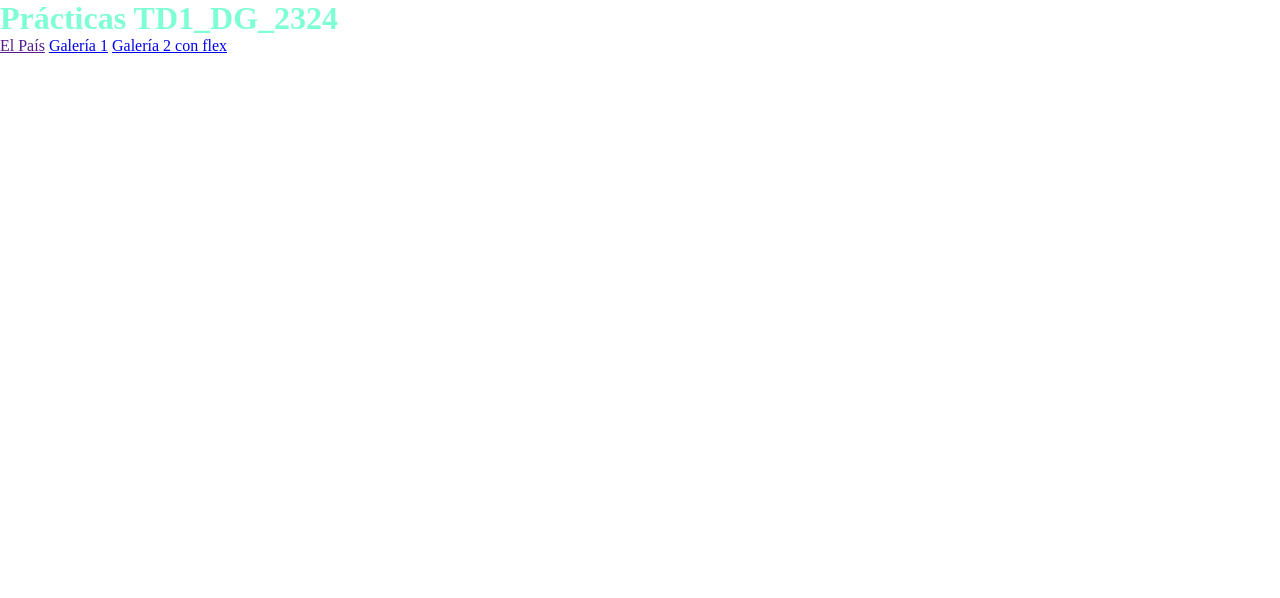
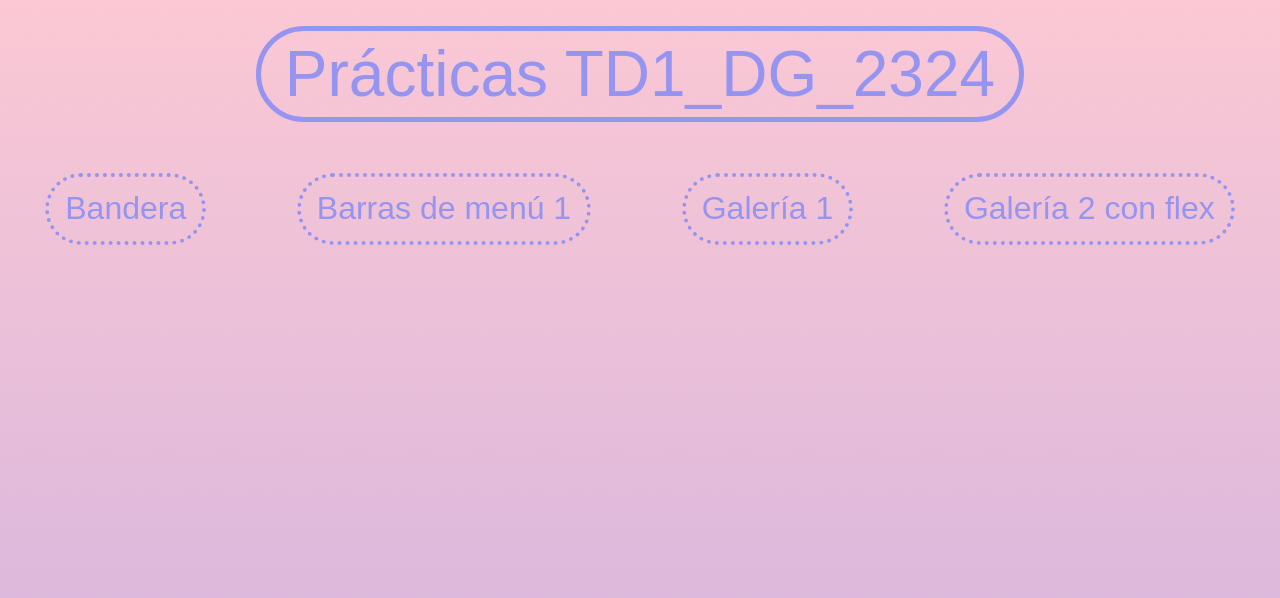
Before and after one commit to Pepsmm/TD1_DG_2324, a plain HTML site: page index.html in a window 1280 px wide. Drawn offline with Linux system fonts and the light colour scheme; a web font is replaced by a local one.

Commit message:
web menus
cambio estetica

```diff
--- a/index.html
+++ b/index.html
@@ -3,15 +3,34 @@
 <head>
     <meta charset="UTF-8">
     <meta name="viewport" content="width=device-width, initial-scale=1.0">
-    <title>Document</title>
+    <title>Página de índices</title>
     <link rel="stylesheet" href="style.css">
+
+    <link rel="stylesheet" href="https://use.typekit.net/uaq6fes.css">
 </head>
 <body>
 
-    <h1>Prácticas TD1_DG_2324</h1>
+    <div class="cajacabecera"><p class="cabecera">Prácticas TD1_DG_2324</p></div>
 
-    <a href="">El País</a>
-    <a href="Galeria de imagenes/index.html">Galería 1</a>
-    <a href="portfolio flex/index.html">Galería 2 con flex</a>
+    <div class="cajaenlaces">
+
+        <ul class="cajaul">
+            <a href="españa/index.html">Bandera</a>
+        </ul>
+
+        <ul class="cajaul">
+            <a href="barras de menu/index.html">Barras de menú 1</a>
+        </ul>
+
+        <ul class="cajaul">
+            <a href="Galeria de imagenes/index.html">Galería 1</a>
+        </ul>
+
+        <ul class="cajaul">
+            <a href="portfolio flex/index.html">Galería 2 con flex</a>
+        </ul>
+
+    </div>
+
 </body>
 </html>
--- a/style.css
+++ b/style.css
@@ -1,3 +1,5 @@
+
+
 *{
 margin: 0%;
 padding: 0%;
@@ -5,5 +7,61 @@ box-sizing: border-box;
 }
 
 body{
-color: aquamarine;
+background-image: url(img/fondo.png);
+background-repeat: no-repeat;
+background-attachment: fixed;
 }
+
+
+/*CONTENIDO*/
+
+.cajacabecera{
+    width: 60%;
+    height: 12vh;
+    border: hwb(241 58% 6%) 0.7vh solid;
+    border-radius: 6vh;
+    display: flex;
+    justify-content: center;
+    margin-top: 2%;
+    margin-left: 20%;
+}
+
+.cabecera{
+    font-family: new-astro-soft, sans-serif;
+    font-style: normal;
+    font-weight: 500;
+    font-size: 400%;
+    color:  hsl(241, 75%, 76%);
+    align-self: center;
+}
+
+
+.cajaenlaces{
+    width: 100%;
+    height: auto;
+    margin-top: 4%;
+    display: flex;
+    justify-content: space-around;
+}
+
+ul{
+    font-family: new-astro-soft, sans-serif;
+    font-style: normal;
+    font-weight: 300;
+    font-size: 200%;
+}
+
+.cajaul{
+    height: 9vh;
+    width: auto;
+    border: hsl(241, 75%, 76%) 0.5vh dotted;
+    border-radius: 6vh;
+    display: flex;
+}
+
+a{
+    text-decoration: none;
+    color: hsl(241, 75%, 76%);
+    padding: 2vh;
+    align-self: center;
+}
```
Also changed, not shown: img/fondo.png (added), 1 other file.
